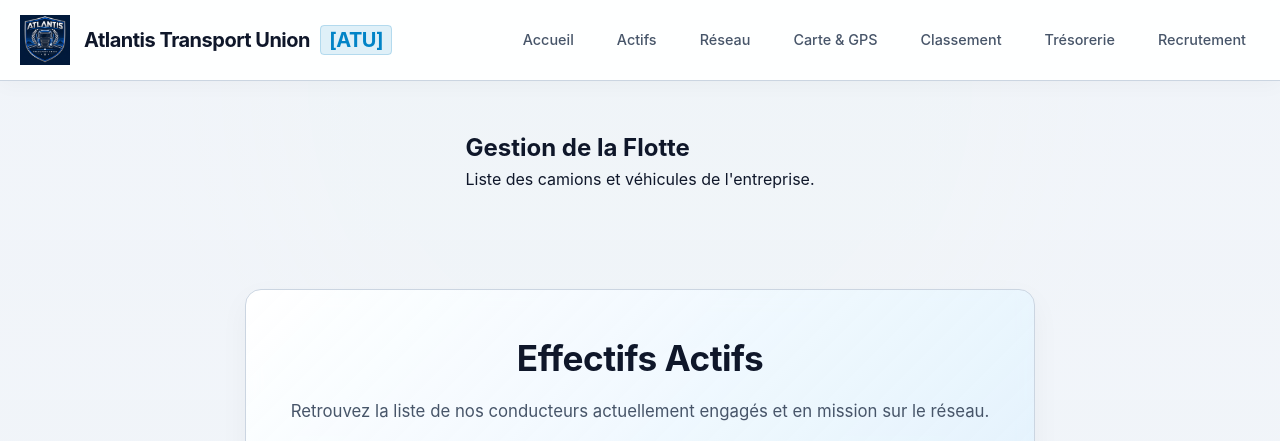
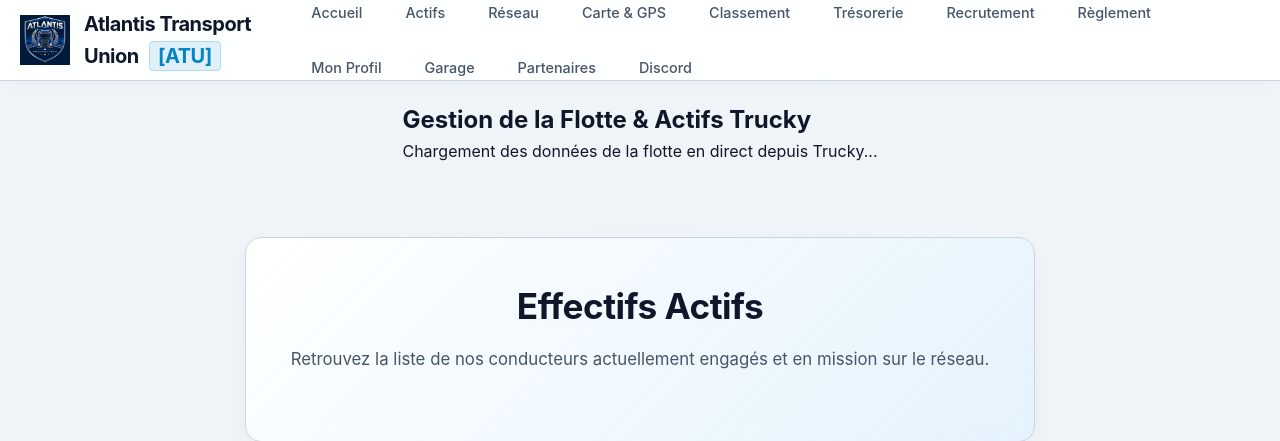
Before and after one commit to Trans-Europe-Rail/Atlantis-Transport-Union, a Flask app: page /actifs in a window 1280 px wide. Shown: the top 441 px of the page. Run offline with Flask 3, Linux system fonts and the light colour scheme.

Commit message:
Refactor header and add fleet management section
Updated the header structure and navigation links in actifs.html. Added a fleet management section with a table for vehicle details.

```diff
--- a/templates/actifs.html
+++ b/templates/actifs.html
@@ -12,7 +12,7 @@
                 <img src="{{ url_for('static', filename='Designer.png') }}" alt="Logo ATU" style="height: 50px; width: auto; object-fit: contain;">
                 <h1 style="margin: 0; font-size: 1.25rem;">{{ atu.nom }} <span>[{{ atu.tag }}]</span></h1>
             </div>
-        <nav style="display: flex; gap: 15px;">
+            <nav style="display: flex; gap: 15px; flex-wrap: wrap;">
                 <a href="/">Accueil</a>
                 <a href="/actifs">Actifs</a>
                 <a href="/lignes">Réseau</a>
@@ -20,12 +20,42 @@
                 <a href="/classement">Classement</a>
                 <a href="/factures">Trésorerie</a>
                 <a href="/recrutement">Recrutement</a>
+                <a href="/reglement">Règlement</a>
+                <a href="/conducteur">Mon Profil</a>
+                <a href="/garage">Garage</a>
+                <a href="/partenariats">Partenaires</a>
+                <a href="/discord">Discord</a>
             </nav>
         </div>
     </header>
-    <main class="container">
-        <h2>Gestion de la Flotte</h2>
-        <p>Liste des camions et véhicules de l'entreprise.</p>
+    <main class="container" style="padding: 20px;">
+        <h2>Gestion de la Flotte & Actifs Trucky</h2>
+        <div class="fleet-section">
+            {% if actifs %}
+                <table>
+                    <thead>
+                        <tr>
+                            <th>Véhicule</th>
+                            <th>Chauffeur</th>
+                            <th>Kilométrage</th>
+                            <th>État</th>
+                        </tr>
+                    </thead>
+                    <tbody>
+                        {% for camion in actifs %}
+                        <tr>
+                            <td>{{ camion.modele }}</td>
+                            <td>{{ camion.chauffeur }}</td>
+                            <td>{{ camion.km }} km</td>
+                            <td>{{ camion.etat }}</td>
+                        </tr>
+                        {% endfor %}
+                    </tbody>
+                </table>
+            {% else %}
+                <p>Chargement des données de la flotte en direct depuis Trucky...</p>
+            {% endif %}
+        </div>
     </main>
 </body>
 </html>
```
Lines whose indentation alone changed are shown as unchanged.
